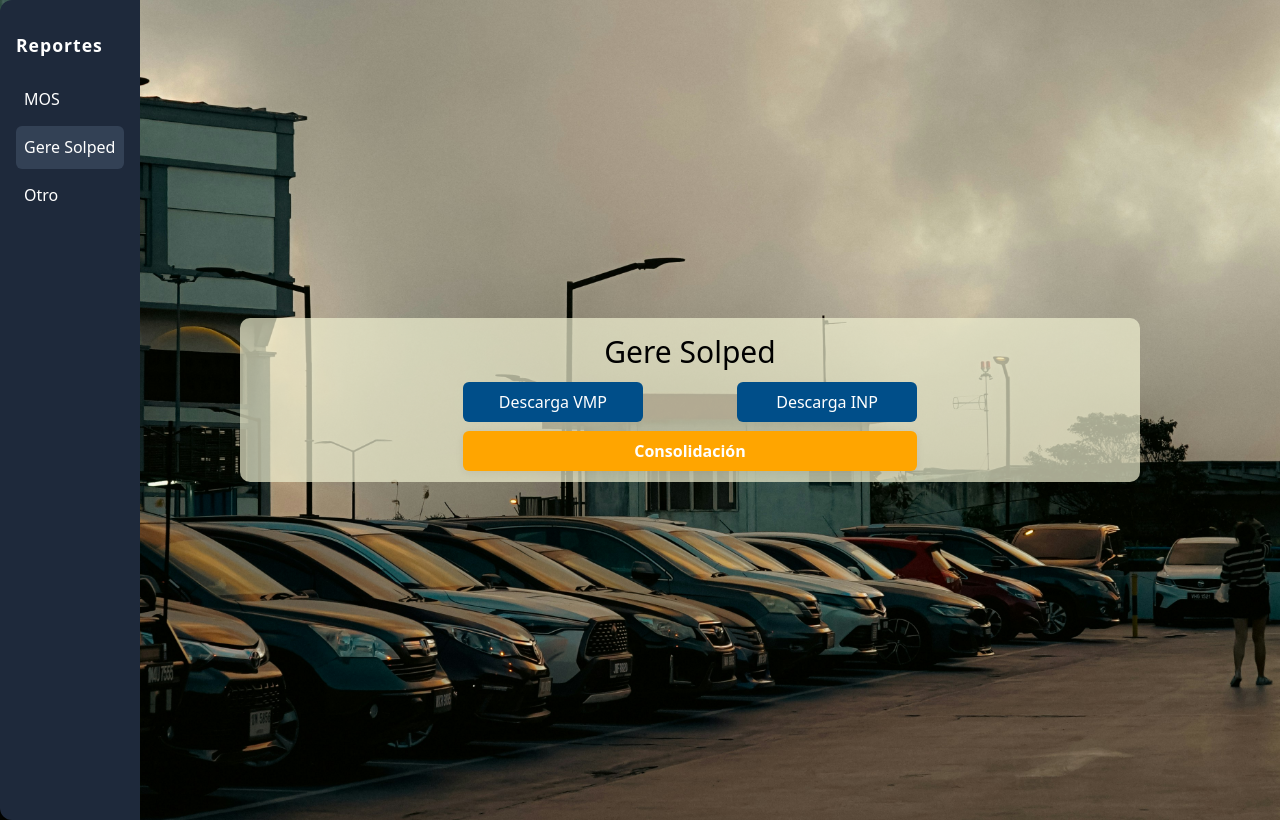
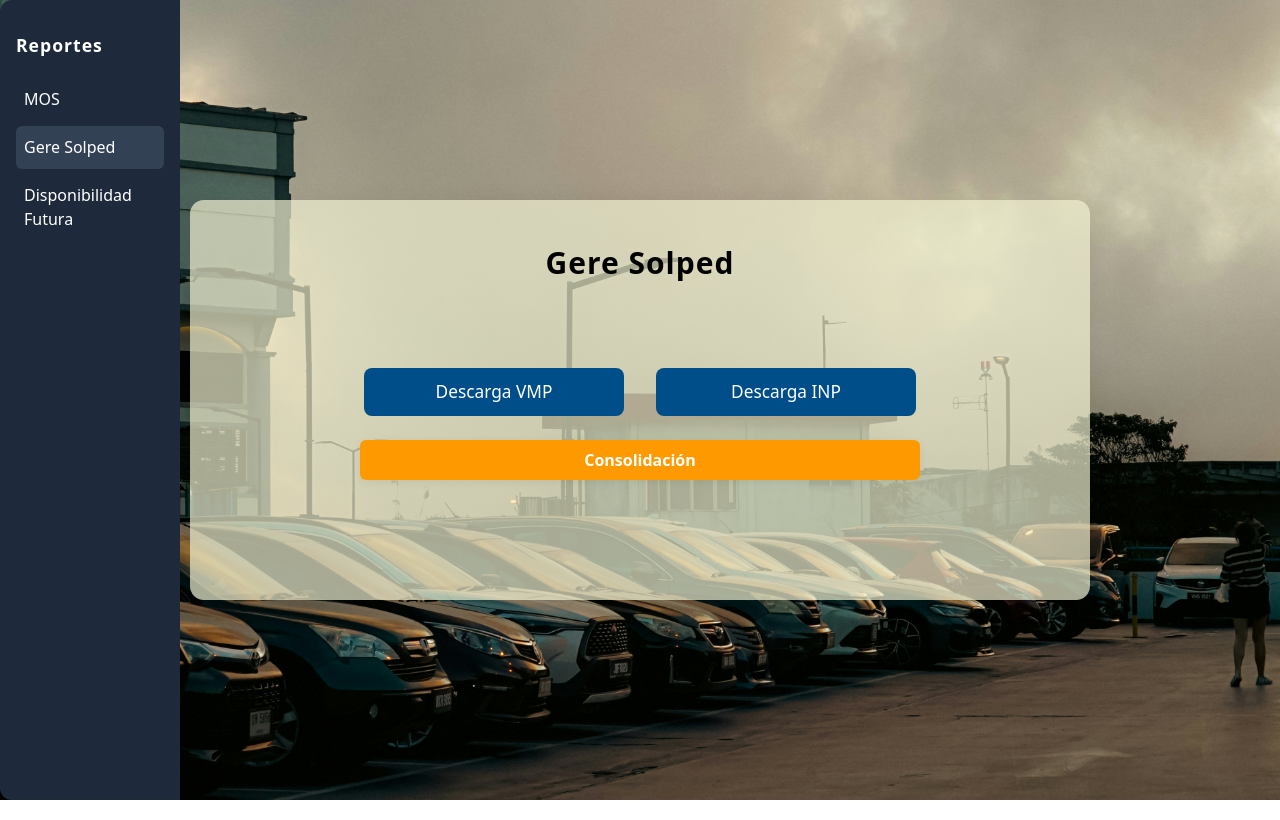
Before and after one commit to lukasravlic/proyecto_app_mos, a plain HTML site: page index.html in a window 1280 px wide. Both pictures are taken after a click on the button "Gere Solped". Drawn offline with nearby package versions, Linux system fonts and the light colour scheme.

Commit message:
se agrega menu de dispo_futura completo, sin funcionalidad

```diff
--- a/index.html
+++ b/index.html
@@ -18,7 +18,7 @@
                 <ul>
                     <li><button class="sidebar-link" data-section="mos">MOS</button></li>
                     <li><button class="sidebar-link" data-section="gs">Gere Solped</button></li>
-                    <li><button class="sidebar-link" data-section="dispo">Otro</button></li>
+                    <li><button class="sidebar-link" data-section="dispo">Disponibilidad Futura</button></li>
                     <!-- Agrega más secciones si lo deseas -->
                 </ul>
         </nav>
@@ -69,14 +69,36 @@
 
                 </div>
 
+            </section>
 
 
 
         <!-- ...contenido de Gere Solped... -->
-            </section>
-            <section class="cuadro center-section hidden" id="section-dispo">
-        <!-- ...contenido de Otro... -->
-                <p>Lorem ipsum dolor sit, amet consectetur adipisicing elit. Eligendi nesciunt illo at qui veniam quas in impedit quibusdam, beatae aut! Atque molestias in expedita, distinctio animi est et soluta mollitia perspiciatis ipsa placeat consequatur, tempora sed voluptates accusamus dignissimos doloribus natus perferendis vitae, dolores laudantium. Vero commodi delectus accusantium dolore obcaecati officia temporibus, ut harum. Eum soluta labore libero quasi itaque odit odio hic animi nulla numquam corrupti tempora dolorem molestias error impedit molestiae facere cumque aliquam, eaque eos deleniti nam, assumenda aut. Magnam cum vitae expedita maiores voluptates, dignissimos asperiores debitis eligendi blanditiis culpa molestias eius tempora iusto sed?</p>
+            <section class="cuadro center-section section-dispo hidden" id="section-dispo">
+                <div class="seccion-3 titulo">
+                    <h1>Disponibilidad Futura</h1>
+                    <form action="" class="form">
+                        <label for="reportSelect">Selecciona Legacy:</label>
+                        <select id="reportSelectDf" class="dropdown">
+                            <option value="scriptdfOem">OEM</option>
+                            <option value="scriptdfAxs">AXS</option>
+                            <option value="scriptdfInp">Inchcape</option>
+                            <option value="scriptdfDitec">Ditec</option>
+                        </select>
+                    </form>
+                </div>
+
+                <div class="botones">
+                    <button class="script-button scriptdfOem-button" data-script="dfOem">DF OEM</button>
+                    <button class="script-button scriptdfAxs-button hidden" data-script="dfAxs">DF AXS</button>
+                    <button class="script-button scriptdfInp-button hidden" data-script="dfInp">DF Inchcape</button>
+                    <button class="script-button scriptdfDitec-button hidden" data-script="dfDitec">DF Ditec</button>
+
+                    <!-- Botones para Script B (inicialmente ocultos) -->
+
+                </div>
+
+
             </section>
 
 
@@ -96,6 +118,44 @@
         //SIDEBAR
         const sidebarLinks = document.querySelectorAll('.sidebar-link');
         const centerSections = document.querySelectorAll('.center-section');
+
+        const reportSelectDf = document.getElementById('reportSelectDf');
+        const scriptdfOemButtons = document.querySelectorAll('.scriptdfOem-button');
+        const scriptdfAxsButtons = document.querySelectorAll('.scriptdfAxs-button');
+        const scriptdfInpButtons = document.querySelectorAll('.scriptdfInp-button');
+        const scriptdfDitecButtons = document.querySelectorAll('.scriptdfDitec-button');
+
+// Función para mostrar/ocultar botones en Disponibilidad Futura
+        function updateDfButtons() {
+            const selectedValue = reportSelectDf.value;
+
+            // Oculta todos los botones primero
+            scriptdfOemButtons.forEach(btn => btn.classList.add('hidden'));
+            scriptdfAxsButtons.forEach(btn => btn.classList.add('hidden'));
+            scriptdfInpButtons.forEach(btn => btn.classList.add('hidden'));
+            scriptdfDitecButtons.forEach(btn => btn.classList.add('hidden'));
+
+            // Muestra solo los botones correspondientes
+            if (selectedValue === 'scriptdfOem') {
+                scriptdfOemButtons.forEach(btn => btn.classList.remove('hidden'));
+            } else if (selectedValue === 'scriptdfAxs') {
+                scriptdfAxsButtons.forEach(btn => btn.classList.remove('hidden'));
+            } else if (selectedValue === 'scriptdfInp') {
+                scriptdfInpButtons.forEach(btn => btn.classList.remove('hidden'));
+            } else if (selectedValue === 'scriptdfDitec') {
+                scriptdfDitecButtons.forEach(btn => btn.classList.remove('hidden'));
+            }
+        }
+
+        // Añadir event listener al select de Disponibilidad Futura
+            if (reportSelectDf) {
+                reportSelectDf.addEventListener('change', updateDfButtons);
+                window.addEventListener('DOMContentLoaded', updateDfButtons);
+            }
+
+
+
+
 
         // Función para mostrar/ocultar botones
         function updateButtons() {
--- a/style.css
+++ b/style.css
@@ -36,12 +36,17 @@ html, body {
   color: #fff;
   min-width: 140px;
   max-width: 180px;
+  height: 100vh;           /* Ocupa todo el alto de la ventana */
+  position: fixed;         /* Fija el sidebar en la pantalla */
+  left: 0;
+  top: 0;
   padding: 2rem 1rem 1rem 1rem;
   display: flex;
   flex-direction: column;
   align-items: flex-start;
   border-top-left-radius: 12px;
   border-bottom-left-radius: 12px;
+  z-index: 10;
 }
 
 .sidebar h2 {
@@ -75,19 +80,26 @@ html, body {
   background: #334155;
 }
 
+.layout {
+  display: flex;
+  min-height: 100vh;
+  justify-content: center; /* Centra el contenido horizontalmente */
+  align-items: center;     /* Centra el contenido verticalmente */
+}
 
 .center-wrapper {
-  padding:100px;
+  flex: 1;
   display: flex;
+  flex-direction: column;
   justify-content: center;
   align-items: center;
-  min-width: 600px;
-  min-height: 100vh;   /* CAMBIO: usa 100vh para ocupar toda la altura de la ventana */
-  height: 100vh;
-  margin-bottom: 20px;     /* CAMBIO: fuerza altura completa */
+  min-height: 90vh;
+  gap: 2.5rem;
 }
 
-
+.hidden {
+  display: none !important
+}
     /* margin: 50px auto;
     padding: 30px;
     background-color: rgba(255, 255, 255, 0.8);
@@ -95,23 +107,73 @@ html, body {
     box-shadow: 0 4px 8px rgba(0, 0, 0, 0.2);
     text-align: center; */
 
+.cuadro h1 {
+  font-size: 2.1rem;
+  margin-bottom: 1.2rem;
+  font-weight: 700;
+  letter-spacing: 1px;
+}
+
+.cuadro form {
+  margin-bottom: 1.5rem;
+  gap: 1rem;
+}
+
+.botones {
+  width: 100%;
+  justify-content: space-evenly;
+  gap: 1.2rem;
+  margin-bottom: 1.5rem;
+}
+
+.botones button {
+  padding: 0.7rem 1.5rem;
+  font-size: 1.08rem;
+  border-radius: 8px;
+}
+
+
 .cuadro {
   background-color: var(--background-color);
-  border-radius: 10px;
+  border-radius: 14px;
   display: flex;
   flex-direction: column;
   align-items: center;
-  width: 98vw;
+  width: 100%;
   max-width: 900px;
-  min-width: 0;
-  min-height: 0;
-  padding: 0.7rem 0.5rem;
-  border-radius: 10px;
-  gap: 0.5rem;
+  min-width: 320px;
+  min-height: 400px;
+  padding: 2.5rem 2rem;
+  gap: 2rem;
+  box-shadow: 0 4px 24px rgba(0,0,0,0.08);
 }
 
 .cuadro .center-section{
   padding-bottom: 20px;
+}
+
+/* Botones de Disponibilidad Futura (DF) */
+.section-dispo .botones .script-button {
+  min-width: 110px;      /* Ajusta este valor según el botón más ancho de otras secciones */
+  width: 400px;           /* Hace que ocupen todo el ancho disponible del contenedor */
+  max-width: 400px;      /* Opcional: limita el ancho máximo */
+  margin: 0 auto 0.7rem auto;
+  display: block;
+  font-size: 1.05rem;
+  background-color: #004E89;
+  flex-basis: 100%;
+}
+
+.section-dispo .botones .script-button:hover{
+  color:#004E89;
+  background-color: #fff;
+}
+
+.section-dispo .scriptdfOem-button {
+  flex-basis: 100%;
+  width: 100%;
+  max-width: none;
+  display: block;
 }
 
 .botones {
@@ -150,40 +212,61 @@ html, body {
 }
 
 
+.gs-botones {
+  display: flex;
+  flex-direction: column;
+  align-items: stretch;
+  gap: 1.5rem;
+  width: 100%;
+  margin-top: 2rem;
+}
+
 .gs-row {
   display: flex;
-  justify-content: space-between; /* Espacio igual entre y en los extremos */
-  gap: 0.7rem;
+  justify-content: center;
+  gap: 2rem;
   width: 100%;
 }
 
 .gs-row .script-button {
   flex: 1 1 0;
-  min-width: 0;
-  max-width: 180px; /* Opcional: limita el ancho máximo */
-  width: auto;
+  min-width: 160px;
+  max-width: 260px;
+  font-size: 1.08rem;
+  padding: 0.7rem 0;
+  background-color: #004E89;
+  color: #fff;
+  border: none;
+  border-radius: 8px;
+  font-weight: 500;
+  transition: background 0.2s, color 0.2s;
+}
+
+.gs-row .script-button:hover {
+  background-color: #fff;
+  color: #004E89;
 }
 
 .gs-bottom {
-  background: orange !important;
+  background: #ff9900 !important;
   color: #fff !important;
   font-weight: bold;
   border: none;
   border-radius: 8px;
   padding: 0.7rem 0;
-  font-size: 1.05rem;
+  font-size: 1.08rem;
   width: 100%;
-  margin-top: 0.2rem;
+  max-width: 560px;
+  margin: 0 auto;
   box-shadow: 0 2px 8px #0001;
-  transition: background 0.2s;
+  transition: background 0.2s, color 0.2s;
+  display: block;
 }
 
-
 .gs-bottom:hover {
-  background: white !important;
+  background: #fff !important;
   color: #ff9900 !important;
 }
-
 /* Regla para los 3 primeros botones */
 .script-button:where([data-script="1"]),
 .script-button:where([data-script="2"]),
@@ -228,7 +311,7 @@ html, body {
     font-size: 30px;
 }
 
-.cuadro .seccion-1 form{
+.cuadro form{
     font-size: 18px;
     display: flex;
     flex-direction: column;
@@ -236,12 +319,12 @@ html, body {
     align-items: center;
 }
 
-.cuadro .seccion-1 form{
+.cuadro .seccion-1 .seccion-3 form{
 
   gap:10px;
 }
 
-.cuadro .seccion-1 form select{
+.cuadro  form select{
     width: 200px;
     height: 25px;
     text-align: center;
```
